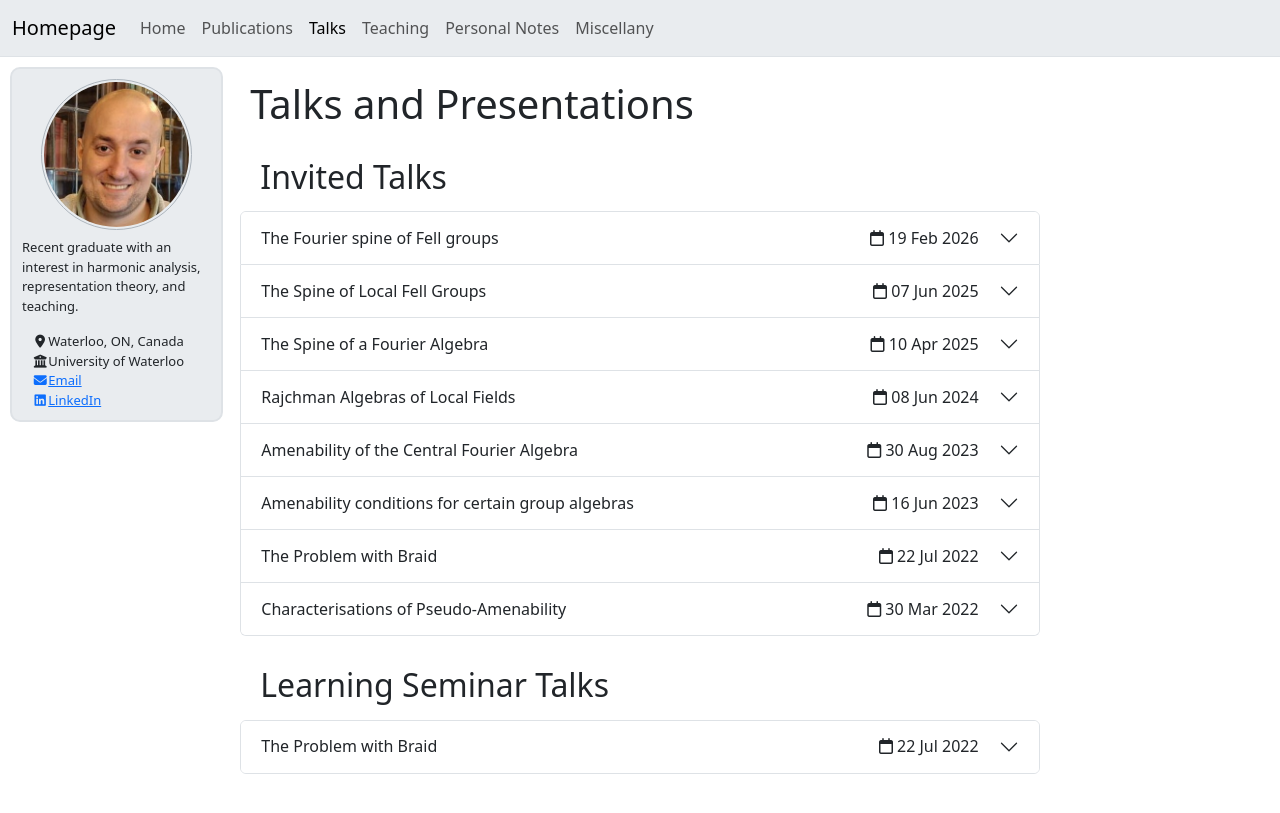
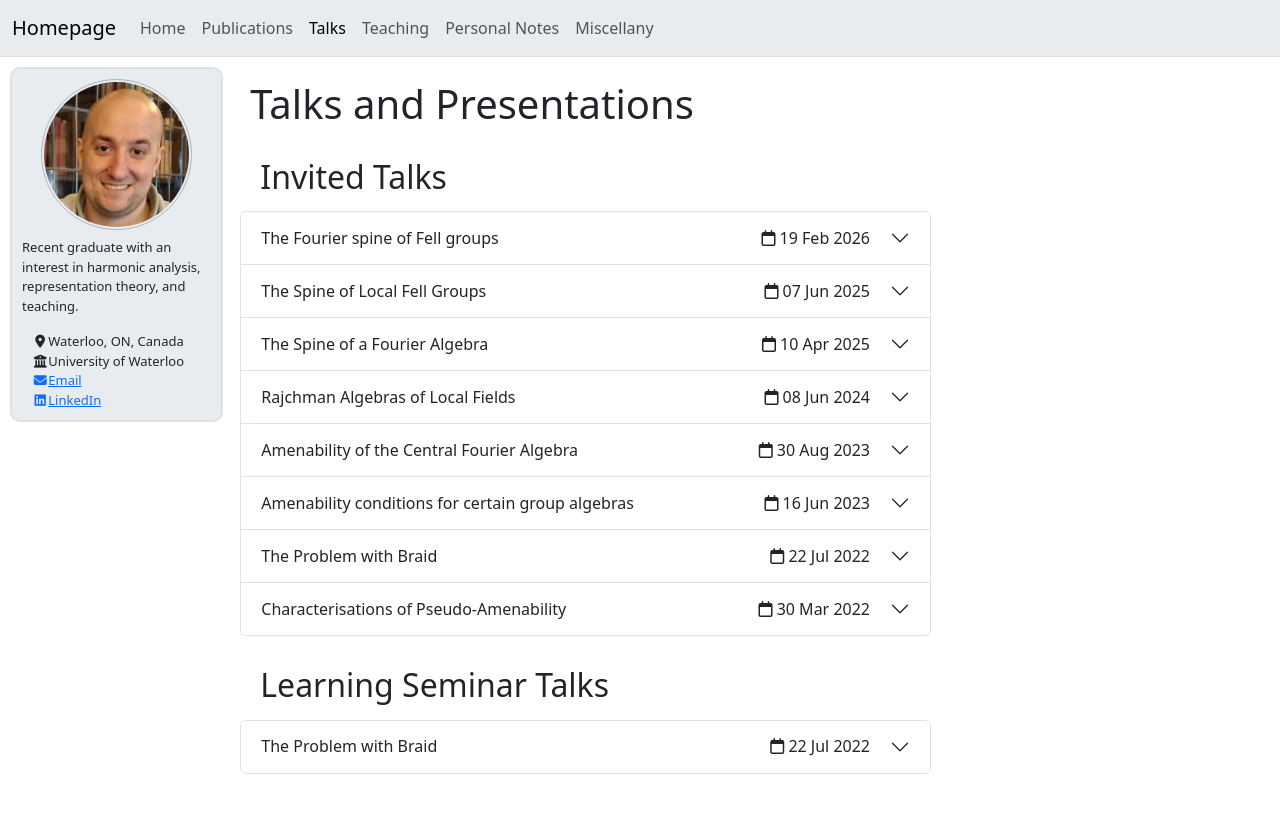
Before and after one commit to aleksavujicic/website, a Jekyll site: the page built from _pages/talks.md, in a window 1280 px wide. Shown: the top 813 px of the page. Built offline with Jekyll 4.4.1, drawn with Linux system fonts in a browser that asks for light colours; nearby versions of some CDN libraries; a script that is not in the unit is left out.

Commit message:
Added some responsive behaviour for various screen sizes

```diff
--- a/_includes/collection-item.html
+++ b/_includes/collection-item.html
@@ -2,11 +2,16 @@
 <div class="accordion-item">
   <h2 class="accordion-header" id="heading{{ slug }}">
     <button class="accordion-button collapsed" type="button" data-bs-toggle="collapse" data-bs-target="#collapse{{ slug }}" aria-expanded="false" aria-controls="collapse{{ slug }}">
-      {{ post.title }}
+      <div class="accordion-item-title">
+        {{ post.title }}
+      </div>
 
       {% if post.date %}
-        <div class="accordion-date">
+        <div class="accordion-date d-none d-sm-block">
           <i class="fa-regular fa-calendar" aria-hidden="true"></i> {{ post.date | date: '%d %b %Y' }}
+        </div>
+        <div class="accordion-date d-block d-sm-none">
+          <i class="fa-regular fa-calendar" aria-hidden="true"></i> {{ post.date | date: '%m/%y' }}
         </div>
       {% endif %}
     </button>
--- a/_includes/sidebar.html
+++ b/_includes/sidebar.html
@@ -35,7 +35,7 @@ SOFTWARE.
     {% endif %}
   </div>
 
-  <div class="author__content">
+  <div class="author__content d-none d-lg-block">
     <h3 class="author__name">{{ author.name }}</h3>
     {% if author.pronouns %}<p class="author__pronouns">{{ author.pronouns }}</p>{% endif %}
     {% if author.bio %}<p class="author__bio">{{ author.bio }}</p>{% endif %}
--- a/_layouts/default.html
+++ b/_layouts/default.html
@@ -7,18 +7,18 @@
     {% include navbar.html %}
 
     <div class="row">
-      <div class="col-2">
+      <div class="col-sm-2 d-none d-sm-block">
         <div class="sidebar">
           {% include sidebar.html %}
         </div>
       </div>
 
-      <div class="col-8">
+      <div class="col">
         <div class="content">
           {{ content }}
         </div>
       </div>
-      <div class="col-3"></div>
+      <div class="col-md-1 col-lg-2 col-xl-3"></div>
     </div>
 
     {% include bootstrap.html %}
--- a/_sass/accordion.scss
+++ b/_sass/accordion.scss
@@ -10,3 +10,7 @@
 .accordion {
   margin: 15px auto 30px;
 }
+
+.accordion-item-title {
+  max-width: 60%
+}
```
